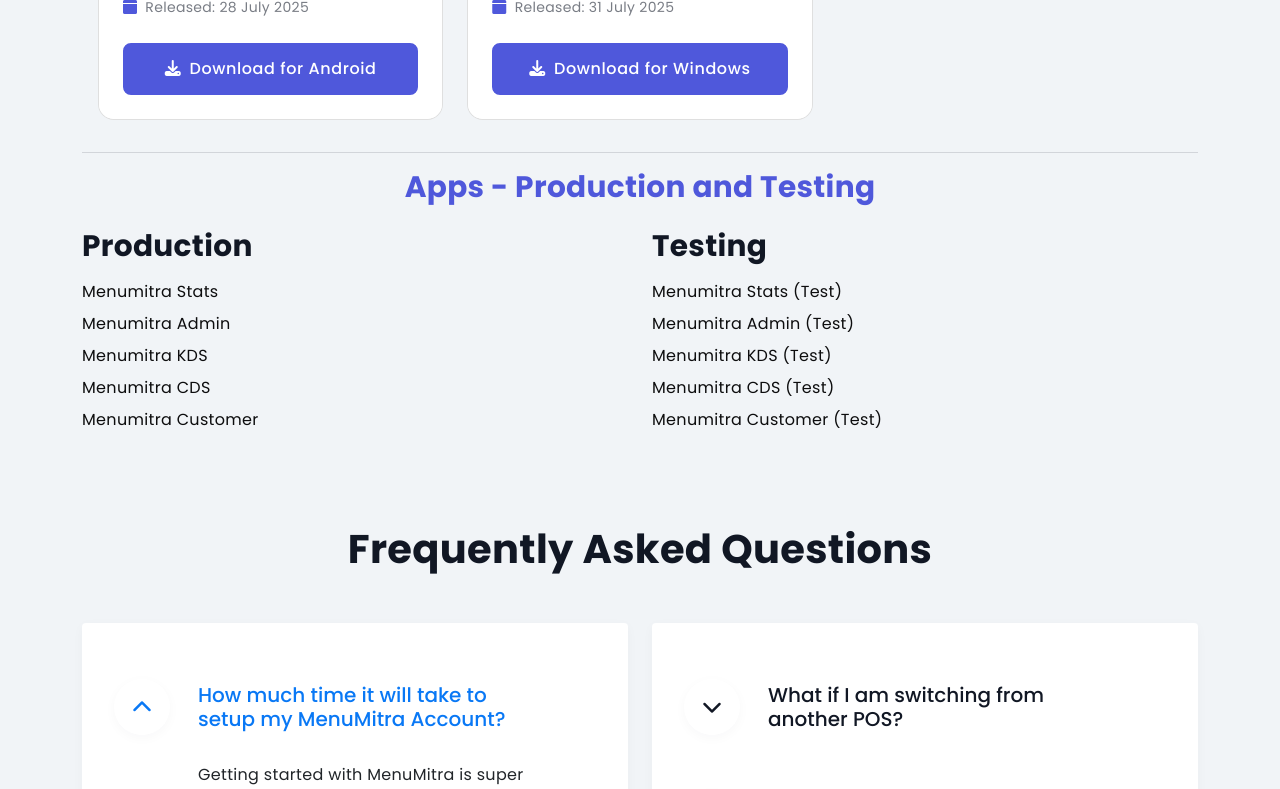
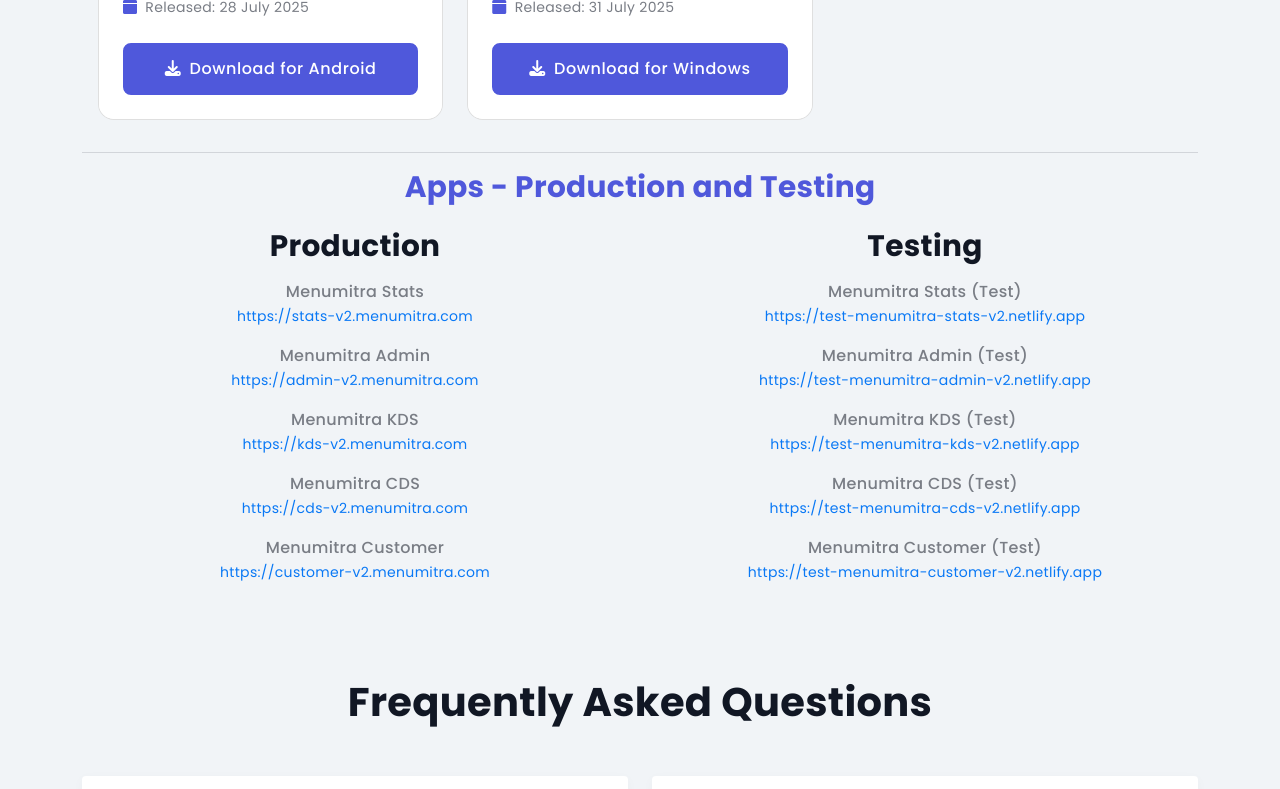
Before and after one commit to Shekru-Labs-India/menumitra_website, a React (Create React App) app: page /products in a window 1280 px wide. Shown: the part 1459-2248 px from the top of the page. Built offline with nearby package versions, Linux system fonts and the light colour scheme.

Commit message:
Enhance Apps component by adding descriptive labels and improving link formatting for production and testing apps, promoting better user experience and accessibility.

```diff
--- a/src/components/Apps.jsx
+++ b/src/components/Apps.jsx
@@ -374,43 +374,53 @@
               <h3 className="h4 fw-bold text-info">Apps - Production and Testing</h3>
             </div>
             <div className="row">
-              <div className="col-12 col-md-6 mb-4 mb-md-0">
+              <div className="col-12 col-md-6 mb-4 mb-md-0 text-center">
                 <h4 className="fw-bold mb-3">Production</h4>
                 <ul className="list-unstyled">
-                  <li className="mb-2">
-                    <a href="https://stats-v2.menumitra.com" target="_blank" rel="noopener noreferrer">Menumitra Stats</a>
+                  <li className="mb-3">
+                    <div className="fw-medium">Menumitra Stats</div>
+                    <a className="small text-primary" href="https://stats-v2.menumitra.com" target="_blank" rel="noopener noreferrer">https://stats-v2.menumitra.com</a>
                   </li>
-                  <li className="mb-2">
-                    <a href="https://admin-v2.menumitra.com" target="_blank" rel="noopener noreferrer">Menumitra Admin</a>
+                  <li className="mb-3">
+                    <div className="fw-medium">Menumitra Admin</div>
+                    <a className="small text-primary" href="https://admin-v2.menumitra.com" target="_blank" rel="noopener noreferrer">https://admin-v2.menumitra.com</a>
                   </li>
-                  <li className="mb-2">
-                    <a href="https://kds-v2.menumitra.com" target="_blank" rel="noopener noreferrer">Menumitra KDS</a>
+                  <li className="mb-3">
+                    <div className="fw-medium">Menumitra KDS</div>
+                    <a className="small text-primary" href="https://kds-v2.menumitra.com" target="_blank" rel="noopener noreferrer">https://kds-v2.menumitra.com</a>
                   </li>
-                  <li className="mb-2">
-                    <a href="https://cds-v2.menumitra.com" target="_blank" rel="noopener noreferrer">Menumitra CDS</a>
+                  <li className="mb-3">
+                    <div className="fw-medium">Menumitra CDS</div>
+                    <a className="small text-primary" href="https://cds-v2.menumitra.com" target="_blank" rel="noopener noreferrer">https://cds-v2.menumitra.com</a>
                   </li>
-                  <li className="mb-2">
-                    <a href="https://customer-v2.menumitra.com" target="_blank" rel="noopener noreferrer">Menumitra Customer</a>
+                  <li className="mb-3">
+                    <div className="fw-medium">Menumitra Customer</div>
+                    <a className="small text-primary" href="https://customer-v2.menumitra.com" target="_blank" rel="noopener noreferrer">https://customer-v2.menumitra.com</a>
                   </li>
                 </ul>
               </div>
-              <div className="col-12 col-md-6">
+              <div className="col-12 col-md-6 text-center">
                 <h4 className="fw-bold mb-3">Testing</h4>
                 <ul className="list-unstyled">
-                  <li className="mb-2">
-                    <a href="https://test-menumitra-stats-v2.netlify.app" target="_blank" rel="noopener noreferrer">Menumitra Stats (Test)</a>
+                  <li className="mb-3">
+                    <div className="fw-medium">Menumitra Stats (Test)</div>
+                    <a className="small text-primary" href="https://test-menumitra-stats-v2.netlify.app" target="_blank" rel="noopener noreferrer">https://test-menumitra-stats-v2.netlify.app</a>
                   </li>
-                  <li className="mb-2">
-                    <a href="https://test-menumitra-admin-v2.netlify.app" target="_blank" rel="noopener noreferrer">Menumitra Admin (Test)</a>
+                  <li className="mb-3">
+                    <div className="fw-medium">Menumitra Admin (Test)</div>
+                    <a className="small text-primary" href="https://test-menumitra-admin-v2.netlify.app" target="_blank" rel="noopener noreferrer">https://test-menumitra-admin-v2.netlify.app</a>
                   </li>
-                  <li className="mb-2">
-                    <a href="https://test-menumitra-kds-v2.netlify.app" target="_blank" rel="noopener noreferrer">Menumitra KDS (Test)</a>
+                  <li className="mb-3">
+                    <div className="fw-medium">Menumitra KDS (Test)</div>
+                    <a className="small text-primary" href="https://test-menumitra-kds-v2.netlify.app" target="_blank" rel="noopener noreferrer">https://test-menumitra-kds-v2.netlify.app</a>
                   </li>
-                  <li className="mb-2">
-                    <a href="https://test-menumitra-cds-v2.netlify.app" target="_blank" rel="noopener noreferrer">Menumitra CDS (Test)</a>
+                  <li className="mb-3">
+                    <div className="fw-medium">Menumitra CDS (Test)</div>
+                    <a className="small text-primary" href="https://test-menumitra-cds-v2.netlify.app" target="_blank" rel="noopener noreferrer">https://test-menumitra-cds-v2.netlify.app</a>
                   </li>
-                  <li className="mb-2">
-                    <a href="https://test-menumitra-customer-v2.netlify.app" target="_blank" rel="noopener noreferrer">Menumitra Customer (Test)</a>
+                  <li className="mb-3">
+                    <div className="fw-medium">Menumitra Customer (Test)</div>
+                    <a className="small text-primary" href="https://test-menumitra-customer-v2.netlify.app" target="_blank" rel="noopener noreferrer">https://test-menumitra-customer-v2.netlify.app</a>
                   </li>
                 </ul>
               </div>
```
